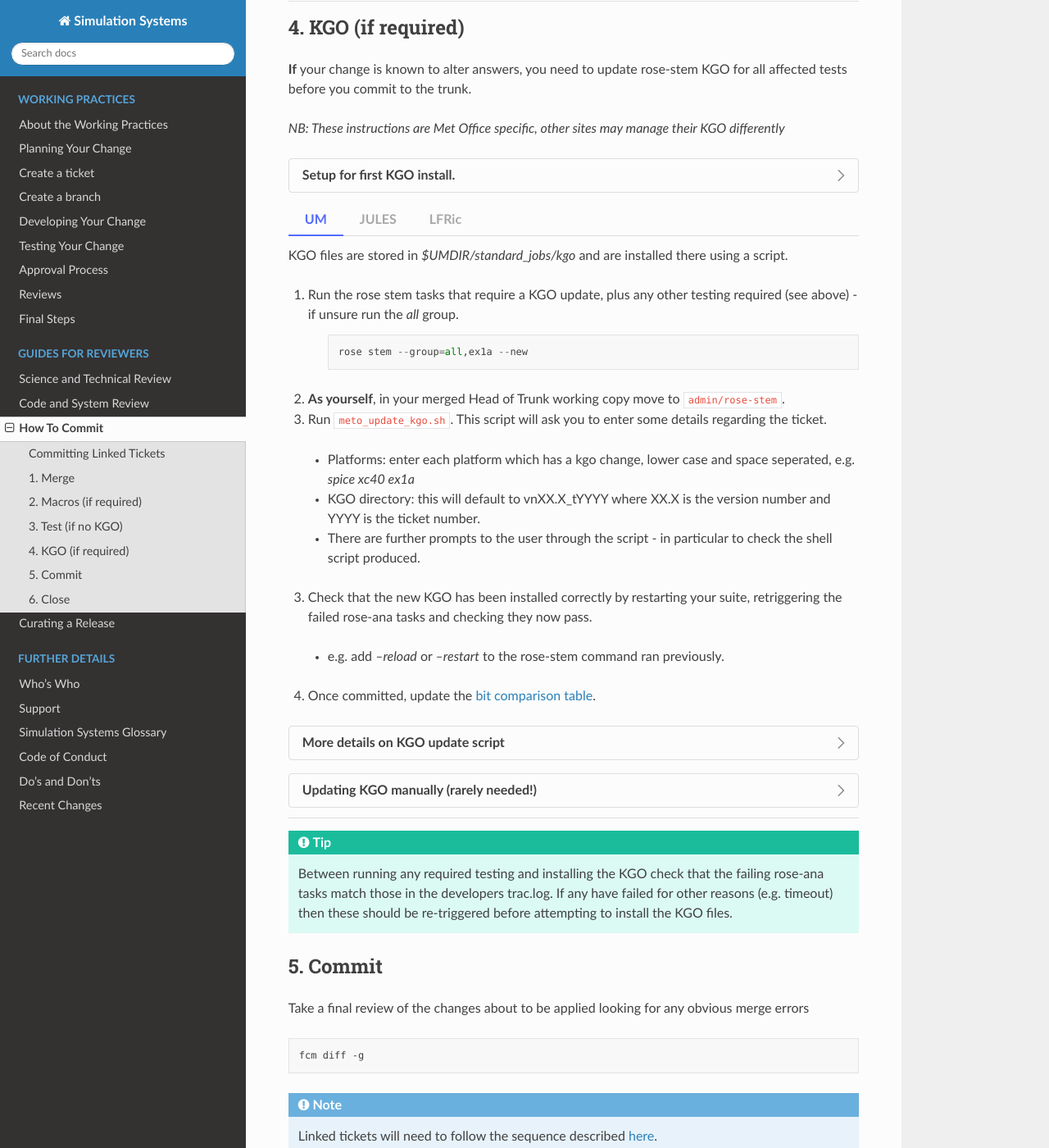
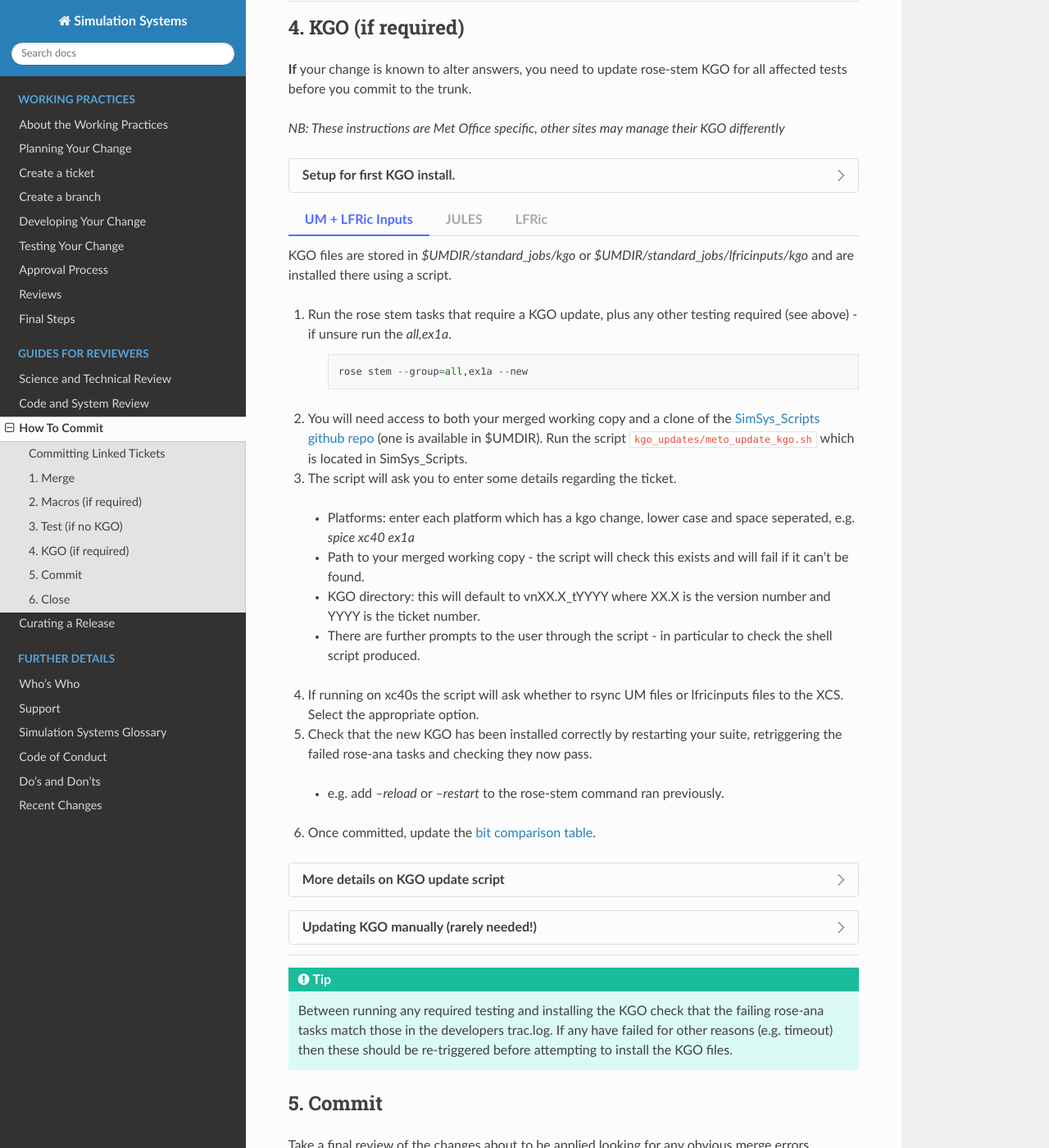
Before and after one commit to MetOffice/simulation-systems, a Sphinx documentation site: the page built from source/Reviewers/howtocommit.rst, in a window 1280 px wide and 1400 px high, scrolled down 2302 px. Shown: the whole window at 82% size. Built offline with Sphinx 7.4.7 and the Read the Docs theme 2.0.0, drawn with Linux system fonts in a browser that asks for light colours.

Commit message:
update kgo update instructions (#127)

```diff
--- a/source/Reviewers/howtocommit.rst
+++ b/source/Reviewers/howtocommit.rst
@@ -294,29 +294,33 @@ for all affected tests before you commit to the trunk.
 
 .. tab-set::
 
-    .. tab-item:: UM
+    .. tab-item:: UM + LFRic Inputs
 
-        KGO files are stored in `$UMDIR/standard_jobs/kgo` and are installed there
+        KGO files are stored in `$UMDIR/standard_jobs/kgo` or `$UMDIR/standard_jobs/lfricinputs/kgo` and are installed there
         using a script.
 
-        1. Run the rose stem tasks that require a KGO update, plus any other testing required (see above) - if unsure run the `all` group.
+        1. Run the rose stem tasks that require a KGO update, plus any other testing required (see above) - if unsure run the `all,ex1a`.
 
             .. code-block::
 
                 rose stem --group=all,ex1a --new
 
-        2. **As yourself**, in your merged Head of Trunk working copy move to ``admin/rose-stem``.
-        3. Run ``meto_update_kgo.sh``. This script will ask you to enter some details regarding the ticket.
+        2. You will need access to both your merged working copy and a clone of the `SimSys_Scripts github repo <https://github.com/MetOffice/SimSys_Scripts>`_ (one is available in $UMDIR). Run the script ``kgo_updates/meto_update_kgo.sh`` which is located in SimSys_Scripts.
+
+        3. The script will ask you to enter some details regarding the ticket.
 
           * Platforms: enter each platform which has a kgo change, lower case and space seperated, e.g. `spice xc40 ex1a`
+          * Path to your merged working copy - the script will check this exists and will fail if it can't be found.
           * KGO directory: this will default to vnXX.X_tYYYY where XX.X is the version number and YYYY is the ticket number.
           * There are further prompts to the user through the script - in particular to check the shell script produced.
 
-        3. Check that the new KGO has been installed correctly by restarting your suite, retriggering the failed rose-ana tasks and checking they now pass.
+        4. If running on xc40s the script will ask whether to rsync UM files or lfricinputs files to the XCS. Select the appropriate option.
+
+        5. Check that the new KGO has been installed correctly by restarting your suite, retriggering the failed rose-ana tasks and checking they now pass.
 
           * e.g. add `--reload` or `--restart` to the rose-stem command ran previously.
 
-        4. Once committed, update the `bit comparison table <https://code.metoffice.gov.uk/trac/um/wiki/LoseBitComparison>`_.
+        6. Once committed, update the `bit comparison table <https://code.metoffice.gov.uk/trac/um/wiki/LoseBitComparison>`_.
 
         .. dropdown:: More details on KGO update script
 
```
